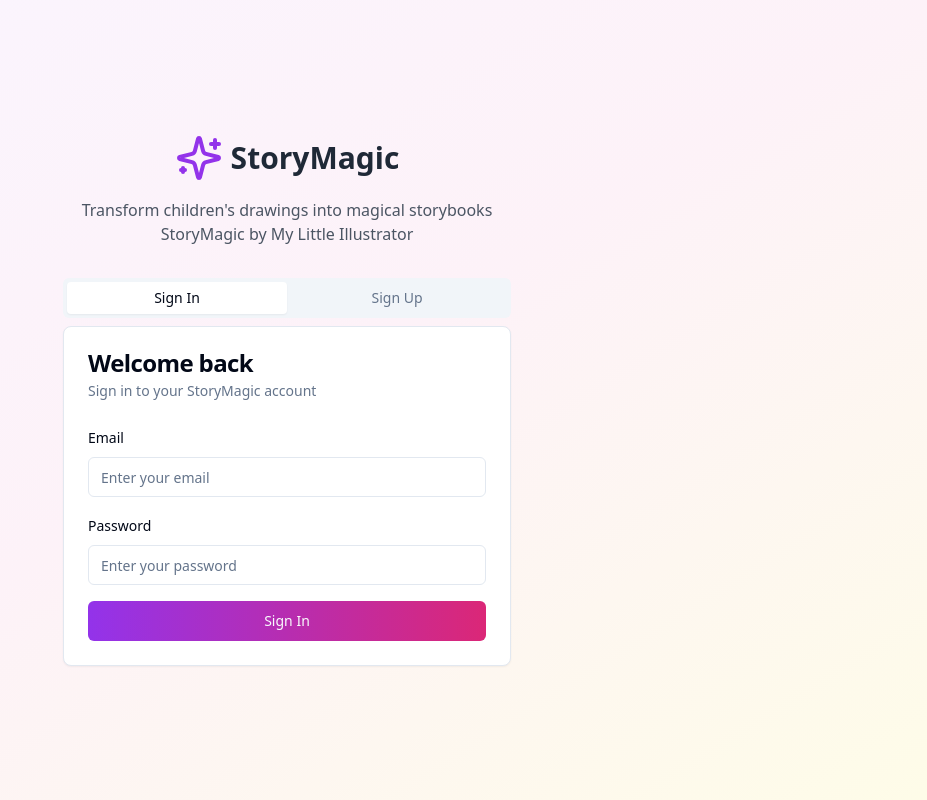
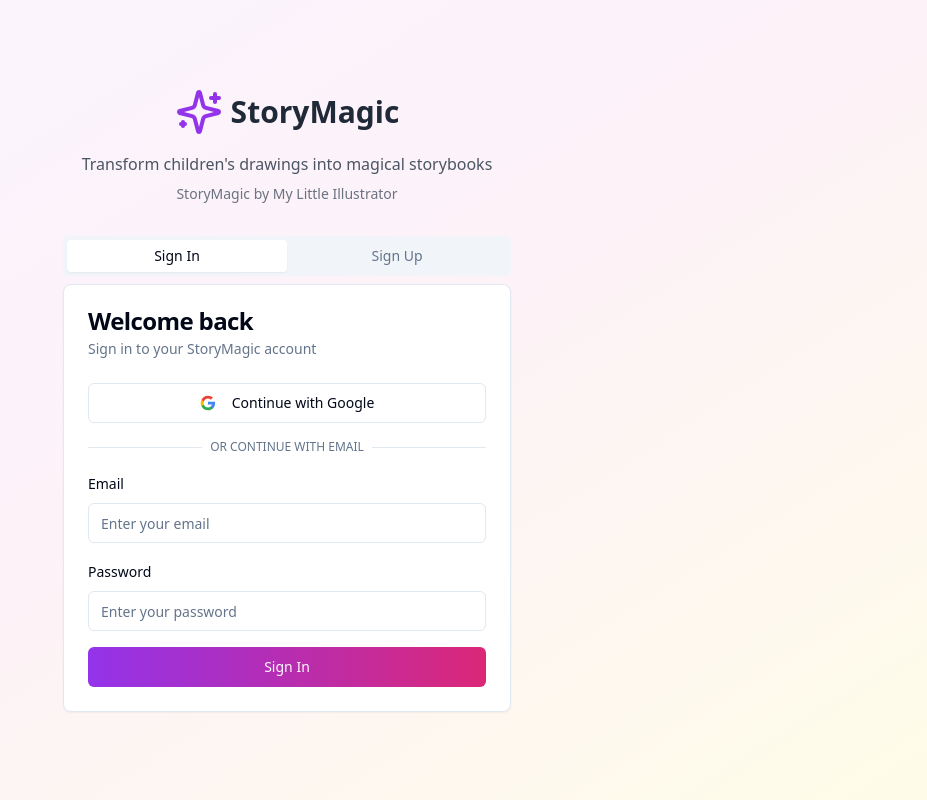
Before and after one commit to miaox018/little-scribbles-to-stories, a React (Vite) app: page /auth in a window 1280 px wide. Shown: the whole page, without its empty margins (353-1280 px from the left). Built offline with nearby package versions, Linux system fonts and the light colour scheme.

Commit message:
Implement Google OAuth authentication
Add Google OAuth sign-in functionality using Supabase and Google Cloud configuration, including updates to AuthContext, Auth.tsx, and profile integration.

```diff
--- a/src/contexts/AuthContext.tsx
+++ b/src/contexts/AuthContext.tsx
@@ -9,6 +9,7 @@ interface AuthContextType {
   loading: boolean;
   signUp: (email: string, password: string, fullName: string) => Promise<{ error: any }>;
   signIn: (email: string, password: string) => Promise<{ error: any }>;
+  signInWithGoogle: () => Promise<{ error: any }>;
   signOut: () => Promise<void>;
 }
 
@@ -71,6 +72,16 @@ export const AuthProvider: React.FC<{ children: React.ReactNode }> = ({ children
     return { error };
   };
 
+  const signInWithGoogle = async () => {
+    const { error } = await supabase.auth.signInWithOAuth({
+      provider: 'google',
+      options: {
+        redirectTo: `${window.location.origin}/`
+      }
+    });
+    return { error };
+  };
+
   const signOut = async () => {
     await supabase.auth.signOut();
   };
@@ -81,6 +92,7 @@ export const AuthProvider: React.FC<{ children: React.ReactNode }> = ({ children
     loading,
     signUp,
     signIn,
+    signInWithGoogle,
     signOut,
   };
 
--- a/src/pages/Auth.tsx
+++ b/src/pages/Auth.tsx
@@ -1,3 +1,4 @@
+
 import { useState } from 'react';
 import { useNavigate } from 'react-router-dom';
 import { useAuth } from '@/contexts/AuthContext';
@@ -8,25 +9,23 @@ import { Label } from '@/components/ui/label';
 import { Tabs, TabsContent, TabsList, TabsTrigger } from '@/components/ui/tabs';
 import { useToast } from '@/hooks/use-toast';
 import { Sparkles } from 'lucide-react';
+
 export default function Auth() {
   const [isLoading, setIsLoading] = useState(false);
+  const [isGoogleLoading, setIsGoogleLoading] = useState(false);
   const [email, setEmail] = useState('');
   const [password, setPassword] = useState('');
   const [fullName, setFullName] = useState('');
-  const {
-    signIn,
-    signUp
-  } = useAuth();
-  const {
-    toast
-  } = useToast();
+  const { signIn, signUp, signInWithGoogle } = useAuth();
+  const { toast } = useToast();
   const navigate = useNavigate();
+
   const handleSignIn = async (e: React.FormEvent) => {
     e.preventDefault();
     setIsLoading(true);
-    const {
-      error
-    } = await signIn(email, password);
+
+    const { error } = await signIn(email, password);
+
     if (error) {
       toast({
         title: "Error signing in",
@@ -40,14 +39,16 @@ export default function Auth() {
       });
       navigate('/dashboard');
     }
+
     setIsLoading(false);
   };
+
   const handleSignUp = async (e: React.FormEvent) => {
     e.preventDefault();
     setIsLoading(true);
-    const {
-      error
-    } = await signUp(email, password, fullName);
+
+    const { error } = await signUp(email, password, fullName);
+
     if (error) {
       toast({
         title: "Error creating account",
@@ -60,19 +61,36 @@ export default function Auth() {
         description: "Please check your email to verify your account."
       });
     }
+
     setIsLoading(false);
   };
-  return <div className="min-h-screen bg-gradient-to-br from-purple-50 via-pink-50 to-yellow-50 flex items-center justify-center p-4">
+
+  const handleGoogleSignIn = async () => {
+    setIsGoogleLoading(true);
+
+    const { error } = await signInWithGoogle();
+
+    if (error) {
+      toast({
+        title: "Error signing in with Google",
+        description: error.message,
+        variant: "destructive"
+      });
+      setIsGoogleLoading(false);
+    }
+    // Don't set loading to false here as the OAuth flow will redirect
+  };
+
+  return (
+    <div className="min-h-screen bg-gradient-to-br from-purple-50 via-pink-50 to-yellow-50 flex items-center justify-center p-4">
       <div className="w-full max-w-md">
         <div className="text-center mb-8">
           <div className="flex items-center justify-center mb-4">
             <Sparkles className="h-12 w-12 text-purple-600 mr-2" />
             <h1 className="text-3xl font-bold text-gray-800">StoryMagic</h1>
           </div>
-          <p className="text-gray-600">Transform children's drawings into magical storybooks
-
-
-StoryMagic by My Little Illustrator</p>
+          <p className="text-gray-600">Transform children's drawings into magical storybooks</p>
+          <p className="text-sm text-gray-500 mt-2">StoryMagic by My Little Illustrator</p>
         </div>
 
         <Tabs defaultValue="signin" className="w-full">
@@ -87,17 +105,65 @@ StoryMagic by My Little Illustrator</p>
                 <CardTitle>Welcome back</CardTitle>
                 <CardDescription>Sign in to your StoryMagic account</CardDescription>
               </CardHeader>
-              <CardContent>
+              <CardContent className="space-y-4">
+                <Button
+                  onClick={handleGoogleSignIn}
+                  disabled={isGoogleLoading}
+                  variant="outline"
+                  className="w-full relative"
+                >
+                  {isGoogleLoading ? (
+                    "Signing in with Google..."
+                  ) : (
+                    <>
+                      <svg className="w-5 h-5 mr-2" viewBox="0 0 24 24">
+                        <path fill="#4285F4" d="M22.56 12.25c0-.78-.07-1.53-.2-2.25H12v4.26h5.92c-.26 1.37-1.04 2.53-2.21 3.31v2.77h3.57c2.08-1.92 3.28-4.74 3.28-8.09z"/>
+                        <path fill="#34A853" d="M12 23c2.97 0 5.46-.98 7.28-2.66l-3.57-2.77c-.98.66-2.23 1.06-3.71 1.06-2.86 0-5.29-1.93-6.16-4.53H2.18v2.84C3.99 20.53 7.7 23 12 23z"/>
+                        <path fill="#FBBC05" d="M5.84 14.09c-.22-.66-.35-1.36-.35-2.09s.13-1.43.35-2.09V7.07H2.18C1.43 8.55 1 10.22 1 12s.43 3.45 1.18 4.93l2.85-2.22.81-.62z"/>
+                        <path fill="#EA4335" d="M12 5.38c1.62 0 3.06.56 4.21 1.64l3.15-3.15C17.45 2.09 14.97 1 12 1 7.7 1 3.99 3.47 2.18 7.07l3.66 2.84c.87-2.6 3.3-4.53 6.16-4.53z"/>
+                      </svg>
+                      Continue with Google
+                    </>
+                  )}
+                </Button>
+
+                <div className="relative">
+                  <div className="absolute inset-0 flex items-center">
+                    <span className="w-full border-t" />
+                  </div>
+                  <div className="relative flex justify-center text-xs uppercase">
+                    <span className="bg-white px-2 text-muted-foreground">Or continue with email</span>
+                  </div>
+                </div>
+
                 <form onSubmit={handleSignIn} className="space-y-4">
                   <div className="space-y-2">
                     <Label htmlFor="email">Email</Label>
-                    <Input id="email" type="email" placeholder="Enter your email" value={email} onChange={e => setEmail(e.target.value)} required />
+                    <Input
+                      id="email"
+                      type="email"
+                      placeholder="Enter your email"
+                      value={email}
+                      onChange={(e) => setEmail(e.target.value)}
+                      required
+                    />
                   </div>
                   <div className="space-y-2">
                     <Label htmlFor="password">Password</Label>
-                    <Input id="password" type="password" placeholder="Enter your password" value={password} onChange={e => setPassword(e.target.value)} required />
+                    <Input
+                      id="password"
+                      type="password"
+                      placeholder="Enter your password"
+                      value={password}
+                      onChange={(e) => setPassword(e.target.value)}
+                      required
+                    />
                   </div>
-                  <Button type="submit" className="w-full bg-gradient-to-r from-purple-600 to-pink-600 hover:from-purple-700 hover:to-pink-700" disabled={isLoading}>
+                  <Button
+                    type="submit"
+                    className="w-full bg-gradient-to-r from-purple-600 to-pink-600 hover:from-purple-700 hover:to-pink-700"
+                    disabled={isLoading}
+                  >
                     {isLoading ? "Signing in..." : "Sign In"}
                   </Button>
                 </form>
@@ -111,21 +177,76 @@ StoryMagic by My Little Illustrator</p>
                 <CardTitle>Create account</CardTitle>
                 <CardDescription>Start creating magical storybooks today</CardDescription>
               </CardHeader>
-              <CardContent>
+              <CardContent className="space-y-4">
+                <Button
+                  onClick={handleGoogleSignIn}
+                  disabled={isGoogleLoading}
+                  variant="outline"
+                  className="w-full relative"
+                >
+                  {isGoogleLoading ? (
+                    "Signing up with Google..."
+                  ) : (
+                    <>
+                      <svg className="w-5 h-5 mr-2" viewBox="0 0 24 24">
+                        <path fill="#4285F4" d="M22.56 12.25c0-.78-.07-1.53-.2-2.25H12v4.26h5.92c-.26 1.37-1.04 2.53-2.21 3.31v2.77h3.57c2.08-1.92 3.28-4.74 3.28-8.09z"/>
+                        <path fill="#34A853" d="M12 23c2.97 0 5.46-.98 7.28-2.66l-3.57-2.77c-.98.66-2.23 1.06-3.71 1.06-2.86 0-5.29-1.93-6.16-4.53H2.18v2.84C3.99 20.53 7.7 23 12 23z"/>
+                        <path fill="#FBBC05" d="M5.84 14.09c-.22-.66-.35-1.36-.35-2.09s.13-1.43.35-2.09V7.07H2.18C1.43 8.55 1 10.22 1 12s.43 3.45 1.18 4.93l2.85-2.22.81-.62z"/>
+                        <path fill="#EA4335" d="M12 5.38c1.62 0 3.06.56 4.21 1.64l3.15-3.15C17.45 2.09 14.97 1 12 1 7.7 1 3.99 3.47 2.18 7.07l3.66 2.84c.87-2.6 3.3-4.53 6.16-4.53z"/>
+                      </svg>
+                      Continue with Google
+                    </>
+                  )}
+                </Button>
+
+                <div className="relative">
+                  <div className="absolute inset-0 flex items-center">
+                    <span className="w-full border-t" />
+                  </div>
+                  <div className="relative flex justify-center text-xs uppercase">
+                    <span className="bg-white px-2 text-muted-foreground">Or continue with email</span>
+                  </div>
+                </div>
+
                 <form onSubmit={handleSignUp} className="space-y-4">
                   <div className="space-y-2">
                     <Label htmlFor="fullName">Full Name</Label>
-                    <Input id="fullName" type="text" placeholder="Enter your full name" value={fullName} onChange={e => setFullName(e.target.value)} required />
+                    <Input
+                      id="fullName"
+                      type="text"
+                      placeholder="Enter your full name"
+                      value={fullName}
+                      onChange={(e) => setFullName(e.target.value)}
+                      required
+                    />
                   </div>
                   <div className="space-y-2">
                     <Label htmlFor="email-signup">Email</Label>
-                    <Input id="email-signup" type="email" placeholder="Enter your email" value={email} onChange={e => setEmail(e.target.value)} required />
+                    <Input
+                      id="email-signup"
+                      type="email"
+                      placeholder="Enter your email"
+                      value={email}
+                      onChange={(e) => setEmail(e.target.value)}
+                      required
+                    />
                   </div>
                   <div className="space-y-2">
                     <Label htmlFor="password-signup">Password</Label>
-                    <Input id="password-signup" type="password" placeholder="Create a password" value={password} onChange={e => setPassword(e.target.value)} required />
+                    <Input
+                      id="password-signup"
+                      type="password"
+                      placeholder="Create a password"
+                      value={password}
+                      onChange={(e) => setPassword(e.target.value)}
+                      required
+                    />
                   </div>
-                  <Button type="submit" className="w-full bg-gradient-to-r from-purple-600 to-pink-600 hover:from-purple-700 hover:to-pink-700" disabled={isLoading}>
+                  <Button
+                    type="submit"
+                    className="w-full bg-gradient-to-r from-purple-600 to-pink-600 hover:from-purple-700 hover:to-pink-700"
+                    disabled={isLoading}
+                  >
                     {isLoading ? "Creating account..." : "Sign Up"}
                   </Button>
                 </form>
@@ -134,5 +255,6 @@ StoryMagic by My Little Illustrator</p>
           </TabsContent>
         </Tabs>
       </div>
-    </div>;
+    </div>
+  );
 }
```
Also changed, not shown: src/integrations/supabase/types.ts (+45 -28 lines).
